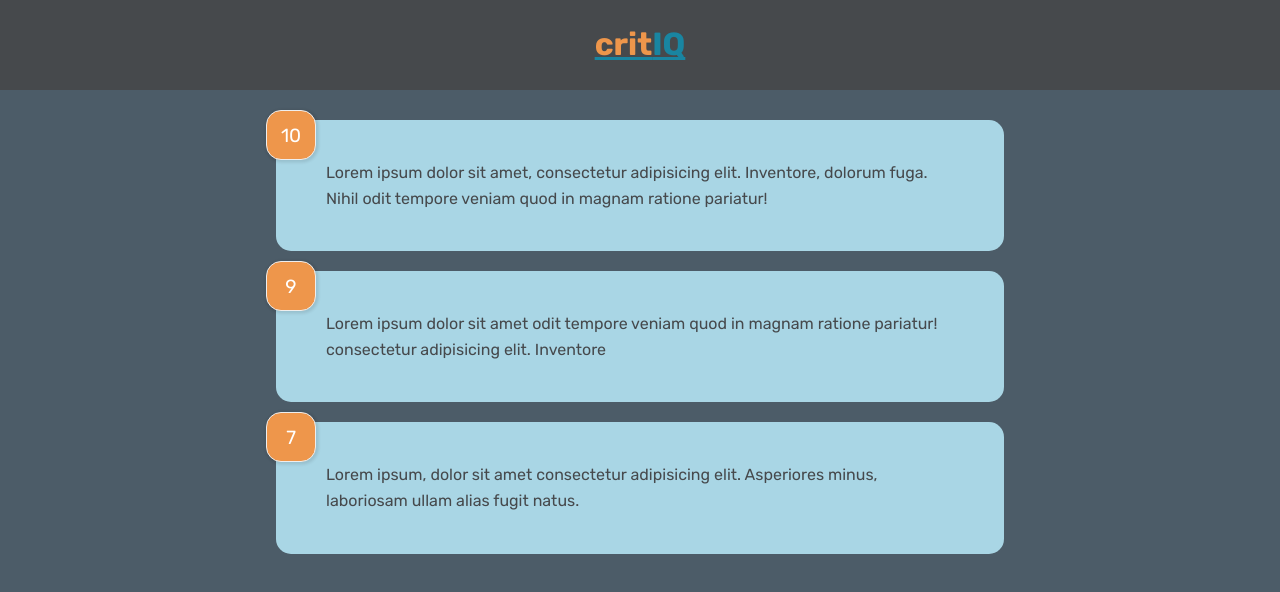
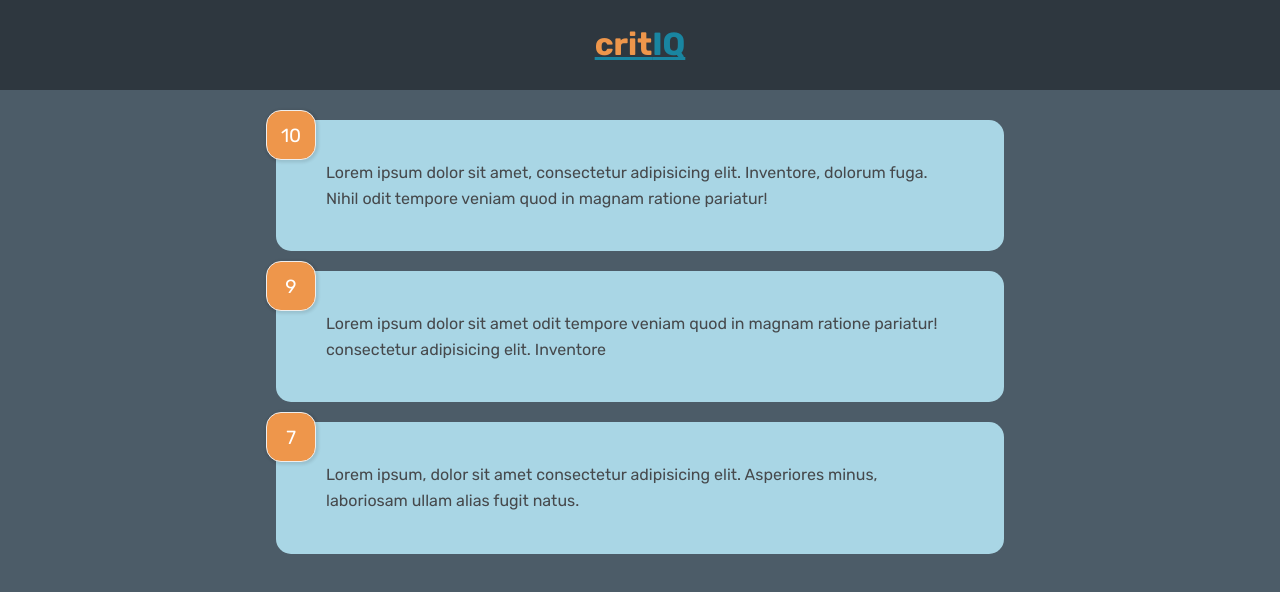
Before and after one commit to iancover/critiq, a React (Create React App) app: page / in a window 1280 px wide. Shown: the top 592 px of the page. Built offline with nearby package versions, Linux system fonts and the light colour scheme.

Commit message:
style: Update color to rgba black

```diff
--- a/src/components/Header.jsx
+++ b/src/components/Header.jsx
@@ -18,7 +18,7 @@ function Header({ titleStart, titleEnd, bgColor, txtColor }) {
 Header.defaultProps = {
   titleStart: 'crit',
   titleEnd: 'IQ',
-  bgColor: 'var(--grey-color)',
+  bgColor: 'rgba(0,0,0,0.4)',
   txtColor: 'var(--orange-color)'
 };
 
```
